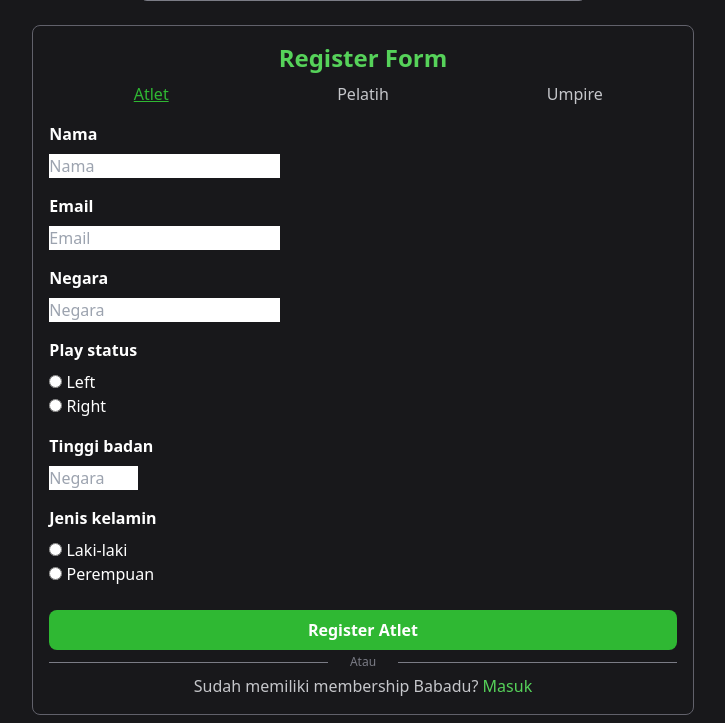
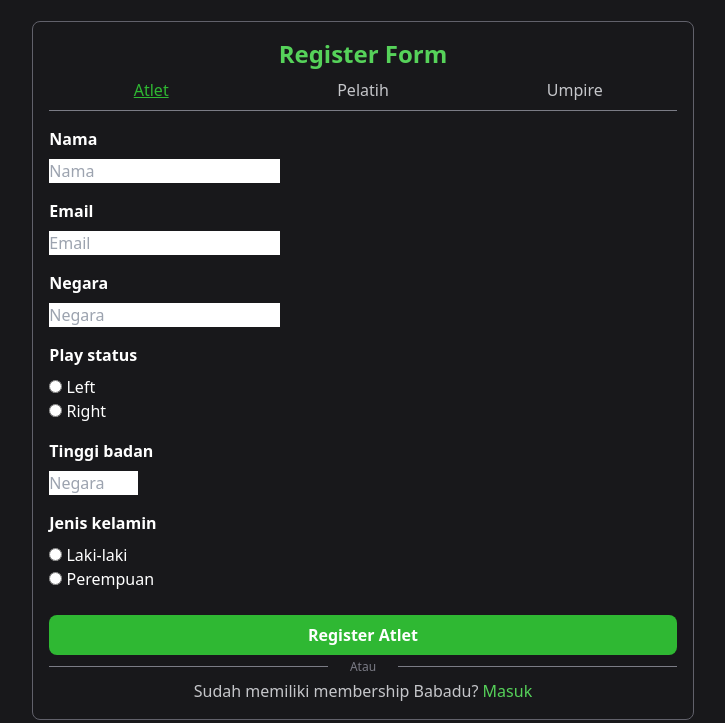
Before and after one commit to basdat-2023-b01/babadu-app, a Django app: page /authentication/register/ in a window 1280 px wide. Shown: the part 77-800 px from the top of the page, without its empty margins (277-1002 px from the left). Run offline with Django 4.2, Linux system fonts and the light colour scheme; some libraries are stand-ins or nearby versions.

Commit message:
refactor: line break

```diff
--- a/authentication/templates/login.html
+++ b/authentication/templates/login.html
@@ -30,6 +30,7 @@
                 <div class="text-2xl font-semibold text-primary-400 text-center">
                     Login Form
                 </div>
+                <hr class="border-shark-400">
                 {% csrf_token %}
                 <section id="auth-login-input" class="space-y-2">
                     <div class="flex flex-col gap-2">
--- a/authentication/templates/register.html
+++ b/authentication/templates/register.html
@@ -52,6 +52,7 @@
                             </button>
                         </div>
                     </div>
+                    <hr class="border-shark-400">
                 </section>
 
                 <form id="register-form-atlet" method="POST" action="" class="flex flex-col gap-4">
```
